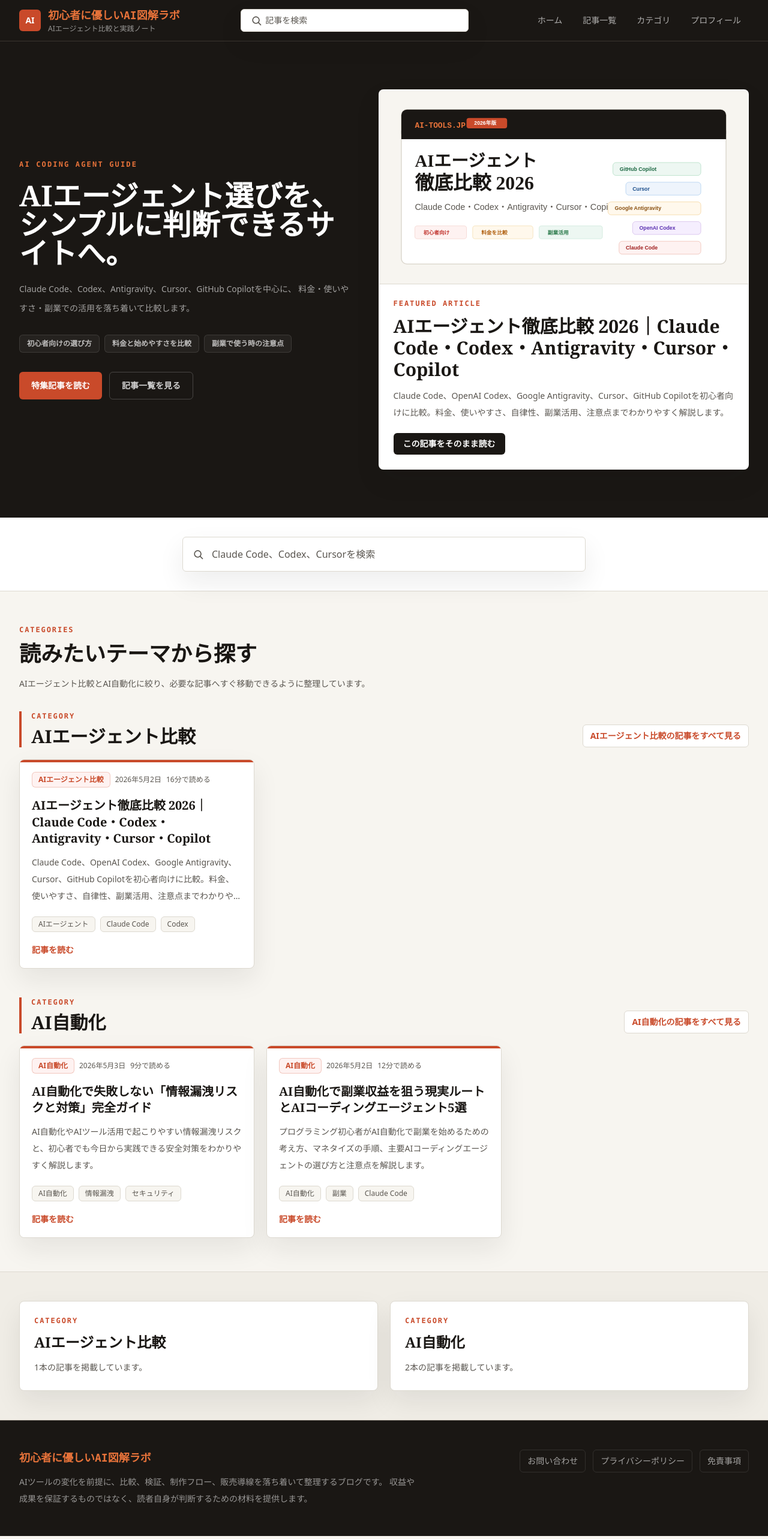
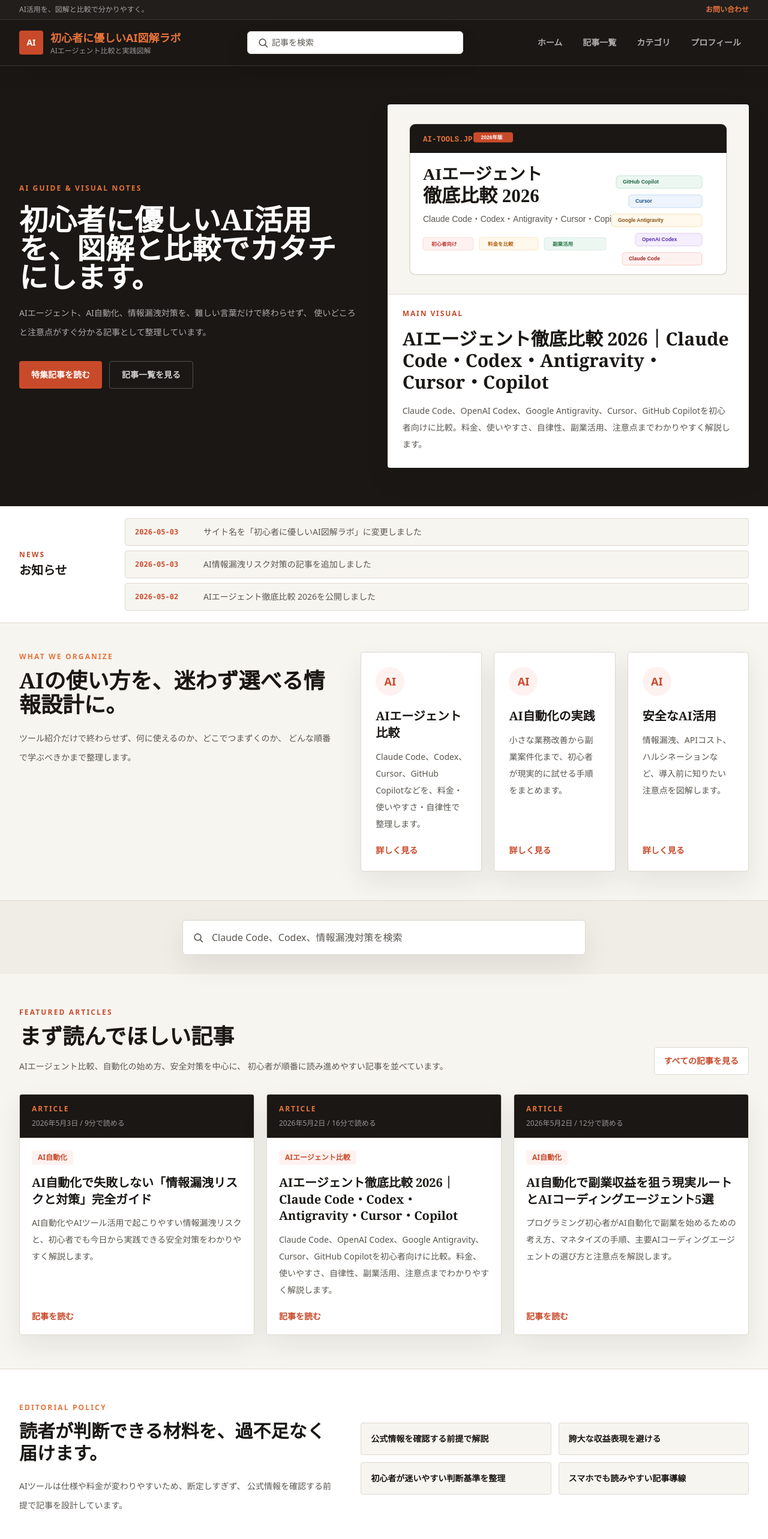
Before and after one commit to yukiponpon1/ai-note-monetize-blog, a Next.js app: page / in a window 1280 px wide. Shown: the top 2566 px of the page at 60% size. Built offline with nearby package versions, Linux system fonts and the light colour scheme; no server answers.

Commit message:
Refresh homepage corporate layout

```diff
--- a/app/page.tsx
+++ b/app/page.tsx
@@ -1,14 +1,49 @@
 import Link from "next/link";
 import { CategoryArticleSections } from "@/components/CategoryArticleSections";
 import { SearchForm } from "@/components/SearchForm";
+import { formatDate } from "@/lib/format";
 import { getAllArticles, getCategories } from "@/lib/articles";
 
 const featuredSlug = "ai-agent-hikaku-2026";
 
-const guidePoints = [
-  "初心者向けの選び方",
-  "料金と始めやすさを比較",
-  "副業で使う時の注意点",
+const newsItems = [
+  {
+    date: "2026-05-03",
+    label: "サイト名を「初心者に優しいAI図解ラボ」に変更しました",
+  },
+  {
+    date: "2026-05-03",
+    label: "AI情報漏洩リスク対策の記事を追加しました",
+  },
+  {
+    date: "2026-05-02",
+    label: "AIエージェント徹底比較 2026を公開しました",
+  },
+];
+
+const businessAreas = [
+  {
+    title: "AIエージェント比較",
+    text: "Claude Code、Codex、Cursor、GitHub Copilotなどを、料金・使いやすさ・自律性で整理します。",
+    href: "/categories/agent-comparison",
+  },
+  {
+    title: "AI自動化の実践",
+    text: "小さな業務改善から副業案件化まで、初心者が現実的に試せる手順をまとめます。",
+    href: "/categories/ai-automation",
+  },
+  {
+    title: "安全なAI活用",
+    text: "情報漏洩、APIコスト、ハルシネーションなど、導入前に知りたい注意点を図解します。",
+    href: "/articles/ai-leak-guide",
+  },
+];
+
+const supportItems = [
+  "公式情報を確認する前提で解説",
+  "誇大な収益表現を避ける",
+  "初心者が迷いやすい判断基準を整理",
+  "スマホでも読みやすい記事導線",
 ];
 
 export default function HomePage() {
@@ -17,89 +52,232 @@
   const featured =
     articles.find((article) => article.slug === featuredSlug) ?? articles[0];
   const featuredHref = featured ? `/articles/${featured.slug}` : "/articles";
+  const latestArticles = articles.slice(0, 3);
 
   return (
     <>
       <section className="bg-ink text-white">
-        <div className="mx-auto grid max-w-7xl gap-10 px-4 py-14 sm:px-6 lg:grid-cols-[0.95fr_1.05fr] lg:items-center lg:px-8 lg:py-20">
+        <div className="mx-auto grid max-w-7xl gap-10 px-4 py-12 sm:px-6 lg:grid-cols-[1fr_1.05fr] lg:items-center lg:px-8 lg:py-16">
           <div>
-            <p className="font-mono text-xs font-semibold uppercase tracking-[0.18em] text-coral">
-              AI Coding Agent Guide
+            <p className="text-xs font-black uppercase tracking-[0.18em] text-coral">
+              AI Guide & Visual Notes
             </p>
             <h1 className="mt-5 max-w-3xl font-serif text-4xl font-bold leading-tight tracking-normal sm:text-5xl">
-              AIエージェント選びを、シンプルに判断できるサイトへ。
+              初心者に優しいAI活用を、図解と比較でカタチにします。
             </h1>
-            <p className="mt-5 max-w-2xl text-sm leading-8 text-white/60">
-              Claude Code、Codex、Antigravity、Cursor、GitHub Copilotを中心に、
-              料金・使いやすさ・副業での活用を落ち着いて比較します。
+            <p className="mt-5 max-w-2xl text-sm leading-8 text-white/65">
+              AIエージェント、AI自動化、情報漏洩対策を、難しい言葉だけで終わらせず、
+              使いどころと注意点がすぐ分かる記事として整理しています。
             </p>
-            <div className="mt-7 flex flex-wrap gap-2">
-              {guidePoints.map((point) => (
-                <span
-                  key={point}
-                  className="rounded-md border border-white/10 bg-white/5 px-3 py-1.5 text-xs font-bold text-white/70"
-                >
-                  {point}
-                </span>
-              ))}
-            </div>
             <div className="mt-8 flex flex-col gap-3 sm:flex-row">
               <Link
                 href={featuredHref}
-                className="inline-flex items-center justify-center rounded-md bg-sky px-5 py-3 text-sm font-bold text-white transition hover:bg-coral"
+                className="inline-flex items-center justify-center rounded bg-sky px-5 py-3 text-sm font-bold text-white transition hover:bg-coral"
               >
                 特集記事を読む
               </Link>
               <Link
                 href="/articles"
-                className="inline-flex items-center justify-center rounded-md border border-white/20 px-5 py-3 text-sm font-bold text-white/80 transition hover:border-coral hover:text-white"
+                className="inline-flex items-center justify-center rounded border border-white/25 px-5 py-3 text-sm font-bold text-white/80 transition hover:border-coral hover:text-white"
               >
                 記事一覧を見る
               </Link>
             </div>
           </div>
 
-          <article className="overflow-hidden rounded-lg border border-white/10 bg-white shadow-soft">
-            <Link href={featuredHref} aria-label="AIエージェント徹底比較の記事を読む">
+          <article className="overflow-hidden rounded border border-white/10 bg-white shadow-soft">
+            <Link href={featuredHref} aria-label="特集記事を読む">
               <img
                 src="/ogp.svg"
                 alt="AIエージェント徹底比較の記事を紹介するアイキャッチ画像"
                 className="h-auto w-full border-b border-line"
               />
             </Link>
-            <div className="p-5 sm:p-6">
-              <p className="font-mono text-xs font-semibold uppercase tracking-[0.16em] text-sky">
-                Featured Article
+            <div className="grid gap-4 p-5 sm:p-6">
+              <p className="text-xs font-black uppercase tracking-[0.16em] text-sky">
+                Main Visual
               </p>
-              <h2 className="mt-3 font-serif text-2xl font-bold leading-snug tracking-normal text-ink sm:text-3xl">
+              <h2 className="font-serif text-2xl font-bold leading-snug tracking-normal text-ink sm:text-3xl">
                 <Link href={featuredHref} className="transition hover:text-sky">
                   {featured?.title ?? "AIエージェント徹底比較 2026"}
                 </Link>
               </h2>
-              <p className="mt-3 text-sm leading-7 text-muted">
+              <p className="text-sm leading-7 text-muted">
                 {featured?.description ??
                   "初心者向けにAIエージェントの違いを比較します。"}
               </p>
-              <Link
-                href={featuredHref}
-                className="mt-5 inline-flex rounded-md bg-ink px-4 py-2 text-sm font-bold text-white transition hover:bg-sky"
-              >
-                この記事をそのまま読む
-              </Link>
             </div>
           </article>
         </div>
       </section>
 
       <section className="border-b border-line bg-surface">
+        <div className="mx-auto grid max-w-7xl gap-4 px-4 py-5 sm:px-6 lg:grid-cols-[160px_1fr] lg:items-center lg:px-8">
+          <div>
+            <p className="text-xs font-black uppercase tracking-[0.18em] text-sky">
+              News
+            </p>
+            <h2 className="mt-1 font-serif text-xl font-bold tracking-normal text-ink">
+              お知らせ
+            </h2>
+          </div>
+          <ul className="grid gap-2">
+            {newsItems.map((item) => (
+              <li
+                key={`${item.date}-${item.label}`}
+                className="grid gap-1 rounded border border-line bg-paper px-4 py-3 text-sm sm:grid-cols-[110px_1fr] sm:items-center"
+              >
+                <time className="font-mono text-xs font-bold text-sky">
+                  {item.date}
+                </time>
+                <span className="text-muted">{item.label}</span>
+              </li>
+            ))}
+          </ul>
+        </div>
+      </section>
+
+      <section className="border-b border-line bg-paper">
+        <div className="mx-auto grid max-w-7xl gap-10 px-4 py-12 sm:px-6 lg:grid-cols-[0.9fr_1.1fr] lg:px-8">
+          <div>
+            <p className="text-xs font-black uppercase tracking-[0.18em] text-coral">
+              What We Organize
+            </p>
+            <h2 className="mt-3 font-serif text-3xl font-bold leading-tight tracking-normal text-ink sm:text-4xl">
+              AIの使い方を、迷わず選べる情報設計に。
+            </h2>
+            <p className="mt-5 text-sm leading-8 text-muted">
+              ツール紹介だけで終わらせず、何に使えるのか、どこでつまずくのか、
+              どんな順番で学ぶべきかまで整理します。
+            </p>
+          </div>
+          <div className="grid gap-5 md:grid-cols-3">
+            {businessAreas.map((area) => (
+              <article
+                key={area.title}
+                className="flex min-h-[220px] flex-col rounded border border-line bg-surface p-6 shadow-soft transition hover:-translate-y-1 hover:border-sky hover:shadow-glow"
+              >
+                <div className="grid h-12 w-12 place-items-center rounded-full bg-[#fef2f1] text-lg font-black text-sky">
+                  AI
+                </div>
+                <h3 className="mt-5 font-serif text-xl font-bold tracking-normal text-ink">
+                  {area.title}
+                </h3>
+                <p className="mt-3 text-sm leading-7 text-muted">{area.text}</p>
+                <Link
+                  href={area.href}
+                  className="mt-auto pt-5 text-sm font-bold text-sky transition hover:text-coral"
+                >
+                  詳しく見る
+                </Link>
+              </article>
+            ))}
+          </div>
+        </div>
+      </section>
+
+      <section className="bg-surface-soft">
         <div className="mx-auto max-w-7xl px-4 py-8 sm:px-6 lg:px-8">
-          <SearchForm id="home-search" placeholder="Claude Code、Codex、Cursorを検索" />
+          <SearchForm id="home-search" placeholder="Claude Code、Codex、情報漏洩対策を検索" />
+        </div>
+      </section>
+
+      <section className="mx-auto max-w-7xl px-4 py-14 sm:px-6 lg:px-8">
+        <div className="mb-8 flex flex-col gap-4 md:flex-row md:items-end md:justify-between">
+          <div className="max-w-3xl">
+            <p className="text-xs font-black uppercase tracking-[0.18em] text-sky">
+              Featured Articles
+            </p>
+            <h2 className="mt-3 font-serif text-3xl font-bold tracking-normal text-ink sm:text-4xl">
+              まず読んでほしい記事
+            </h2>
+            <p className="mt-4 text-sm leading-7 text-muted">
+              AIエージェント比較、自動化の始め方、安全対策を中心に、
+              初心者が順番に読み進めやすい記事を並べています。
+            </p>
+          </div>
+          <Link
+            href="/articles"
+            className="inline-flex w-fit rounded border border-line bg-surface px-4 py-3 text-sm font-bold text-sky transition hover:border-sky hover:bg-[#fef2f1]"
+          >
+            すべての記事を見る
+          </Link>
+        </div>
+
+        <div className="grid gap-5 lg:grid-cols-3">
+          {latestArticles.map((article) => (
+            <article
+              key={article.slug}
+              className="group flex h-full flex-col overflow-hidden rounded border border-line bg-surface shadow-soft transition hover:-translate-y-1 hover:border-sky hover:shadow-glow"
+            >
+              <div className="border-b border-line bg-ink px-5 py-4 text-white">
+                <p className="text-xs font-black uppercase tracking-[0.16em] text-coral">
+                  Article
+                </p>
+                <p className="mt-2 text-xs text-white/55">
+                  {formatDate(article.date)} / {article.readingMinutes}分で読める
+                </p>
+              </div>
+              <div className="flex flex-1 flex-col p-5">
+                <Link
+                  href={`/categories/${article.categorySlug}`}
+                  className="w-fit rounded bg-[#fef2f1] px-2.5 py-1 text-xs font-bold text-sky"
+                >
+                  {article.category}
+                </Link>
+                <h3 className="mt-4 font-serif text-xl font-bold leading-snug tracking-normal text-ink">
+                  <Link
+                    href={`/articles/${article.slug}`}
+                    className="transition group-hover:text-coral"
+                  >
+                    {article.title}
+                  </Link>
+                </h3>
+                <p className="mt-3 text-sm leading-7 text-muted">
+                  {article.description}
+                </p>
+                <Link
+                  href={`/articles/${article.slug}`}
+                  className="mt-auto pt-5 text-sm font-bold text-sky transition hover:text-coral"
+                >
+                  記事を読む
+                </Link>
+              </div>
+            </article>
+          ))}
+        </div>
+      </section>
+
+      <section className="border-y border-line bg-surface">
+        <div className="mx-auto grid max-w-7xl gap-10 px-4 py-14 sm:px-6 lg:grid-cols-[0.9fr_1.1fr] lg:items-center lg:px-8">
+          <div>
+            <p className="text-xs font-black uppercase tracking-[0.18em] text-coral">
+              Editorial Policy
+            </p>
+            <h2 className="mt-3 font-serif text-3xl font-bold leading-tight tracking-normal text-ink">
+              読者が判断できる材料を、過不足なく届けます。
+            </h2>
+            <p className="mt-5 text-sm leading-8 text-muted">
+              AIツールは仕様や料金が変わりやすいため、断定しすぎず、
+              公式情報を確認する前提で記事を設計しています。
+            </p>
+          </div>
+          <ul className="grid gap-3 sm:grid-cols-2">
+            {supportItems.map((item) => (
+              <li
+                key={item}
+                className="rounded border border-line bg-paper px-4 py-4 text-sm font-bold text-ink"
+              >
+                {item}
+              </li>
+            ))}
+          </ul>
         </div>
       </section>
 
       <section className="mx-auto max-w-7xl px-4 py-14 sm:px-6 lg:px-8">
         <div className="mb-8 max-w-3xl">
-          <p className="font-mono text-xs font-semibold uppercase tracking-[0.16em] text-sky">
+          <p className="text-xs font-black uppercase tracking-[0.18em] text-sky">
             Categories
           </p>
           <h2 className="mt-3 font-serif text-3xl font-bold tracking-normal text-ink sm:text-4xl">
@@ -115,28 +293,6 @@
           limitPerCategory={3}
         />
       </section>
-
-      <section className="border-y border-line bg-surface-soft">
-        <div className="mx-auto grid max-w-7xl gap-5 px-4 py-12 sm:px-6 md:grid-cols-2 lg:px-8">
-          {categories.map((category) => (
-            <Link
-              key={category.slug}
-              href={`/categories/${category.slug}`}
-              className="rounded-lg border border-line bg-surface p-6 shadow-soft transition hover:-translate-y-1 hover:border-sky hover:shadow-glow"
-            >
-              <p className="font-mono text-xs font-semibold uppercase tracking-[0.16em] text-sky">
-                Category
-              </p>
-              <h3 className="mt-3 font-serif text-2xl font-bold tracking-normal text-ink">
-                {category.name}
-              </h3>
-              <p className="mt-3 text-sm leading-7 text-muted">
-                {category.count}本の記事を掲載しています。
-              </p>
-            </Link>
-          ))}
-        </div>
-      </section>
     </>
   );
 }
--- a/components/Footer.tsx
+++ b/components/Footer.tsx
@@ -9,25 +9,31 @@
 
 export const Footer = () => (
   <footer className="border-t border-[#3a3530] bg-ink text-white">
-    <div className="mx-auto grid max-w-7xl gap-6 px-4 py-12 sm:px-6 md:grid-cols-[1.4fr_1fr] lg:px-8">
+    <div className="mx-auto grid max-w-7xl gap-8 px-4 py-12 sm:px-6 md:grid-cols-[1.35fr_1fr] lg:px-8">
       <div>
-        <p className="font-mono text-lg font-bold text-coral">{siteConfig.name}</p>
+        <p className="text-lg font-black text-coral">{siteConfig.name}</p>
         <p className="mt-3 max-w-2xl text-sm leading-7 text-white/55">
-          AIツールの変化を前提に、比較、検証、制作フロー、販売導線を落ち着いて整理するブログです。
-          収益や成果を保証するものではなく、読者自身が判断するための材料を提供します。
+          AIツールの変化を前提に、比較、検証、制作フロー、安全な使い方を図解で整理するブログです。
+          収益や成果を保証せず、読者自身が判断するための材料を提供します。
+        </p>
+        <p className="mt-5 text-xs text-white/40">
+          Copyright © {siteConfig.name}
         </p>
       </div>
-      <div className="flex flex-wrap items-start gap-3 md:justify-end">
+      <nav
+        aria-label="フッターナビゲーション"
+        className="flex flex-wrap items-start gap-3 md:justify-end"
+      >
         {footerLinks.map((item) => (
           <Link
             key={item.href}
             href={item.href}
-            className="rounded-md border border-white/10 px-3 py-2 text-sm text-white/60 transition hover:border-coral hover:bg-white/5 hover:text-white"
+            className="rounded border border-white/10 px-3 py-2 text-sm text-white/60 transition hover:border-coral hover:bg-white/5 hover:text-white"
           >
             {item.label}
           </Link>
         ))}
-      </div>
+      </nav>
     </div>
   </footer>
 );
--- a/components/Header.tsx
+++ b/components/Header.tsx
@@ -3,18 +3,26 @@
 import { navigation, siteConfig } from "@/lib/site";
 
 export const Header = () => (
-  <header className="sticky top-0 z-50 border-b border-[#3a3530] bg-ink text-white">
-    <div className="mx-auto grid max-w-7xl gap-4 px-4 py-3 sm:px-6 lg:grid-cols-[auto_minmax(260px,380px)_auto] lg:items-center lg:px-8">
-      <Link href="/" className="inline-flex w-fit items-center gap-3">
-        <span className="grid h-9 w-9 place-items-center rounded-md bg-sky text-sm font-black text-white">
+  <header className="sticky top-0 z-50 border-b border-[#3a3530] bg-ink text-white shadow-[0_8px_28px_rgba(26,23,20,0.18)]">
+    <div className="border-b border-white/10 bg-white/[0.03]">
+      <div className="mx-auto flex max-w-7xl items-center justify-between gap-3 px-4 py-2 text-xs text-white/60 sm:px-6 lg:px-8">
+        <p>AI活用を、図解と比較で分かりやすく。</p>
+        <Link href="/contact" className="font-bold text-coral transition hover:text-white">
+          お問い合わせ
+        </Link>
+      </div>
+    </div>
+    <div className="mx-auto grid max-w-7xl gap-4 px-4 py-4 sm:px-6 lg:grid-cols-[auto_minmax(260px,360px)_auto] lg:items-center lg:px-8">
+      <Link href="/" className="inline-flex min-w-0 items-center gap-3">
+        <span className="grid h-10 w-10 shrink-0 place-items-center rounded bg-sky text-sm font-black text-white">
           AI
         </span>
-        <span className="inline-flex flex-col">
-          <span className="font-mono text-lg font-bold tracking-normal text-coral">
+        <span className="inline-flex min-w-0 flex-col">
+          <span className="text-base font-black tracking-normal text-coral sm:text-lg">
             {siteConfig.name}
           </span>
           <span className="text-xs text-white/55">
-            AIエージェント比較と実践ノート
+            AIエージェント比較と実践図解
           </span>
         </span>
       </Link>
@@ -29,7 +37,7 @@
           <Link
             key={item.href}
             href={item.href}
-            className="rounded-md border border-transparent px-3 py-2 text-sm font-medium text-white/65 transition hover:border-white/10 hover:bg-white/5 hover:text-white"
+            className="rounded border border-transparent px-3 py-2 text-sm font-bold text-white/65 transition hover:border-white/10 hover:bg-white/5 hover:text-white"
           >
             {item.label}
           </Link>
```
